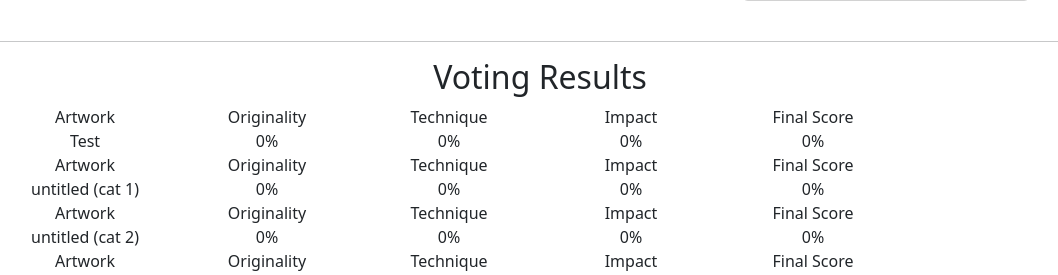
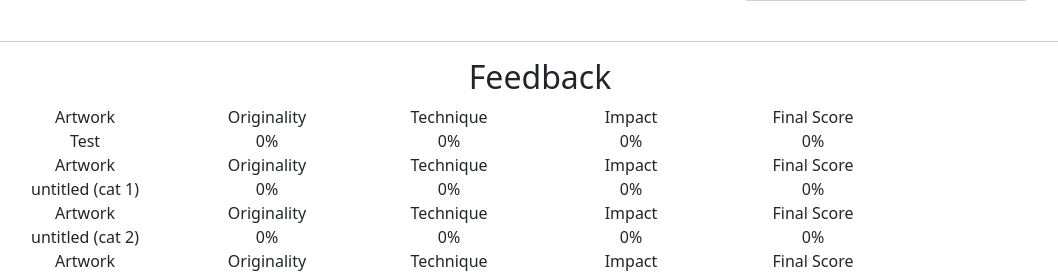
Before and after one commit to j-kincaid/crit-night-official, a Django app: page / in a window 1280 px wide. Shown: the part 2251-2526 px from the top of the page, without its empty margins (100-1158 px from the left). Run offline with Django 4.2, Linux system fonts and the light colour scheme; data comes from the database, SQL or seed files in the repository; both versions use the stored data as it was after the commit.

Commit message:
rename Voting Results to Feedback

```diff
--- a/artworks/templates/artworks/artworks.html
+++ b/artworks/templates/artworks/artworks.html
@@ -61,7 +61,7 @@
 
 <br />
 <hr>
-        <h2>Voting Results</h2>
+        <h2>Feedback</h2>
         <div class="container text-center">
             <div class="container">
 
```
Also changed, not shown: db.sqlite3.
